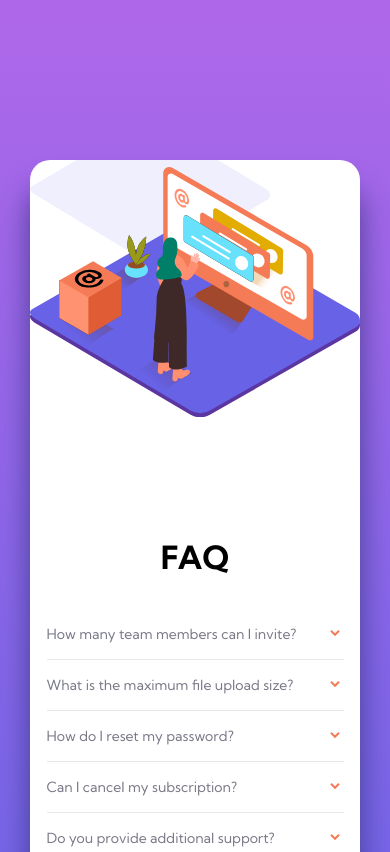
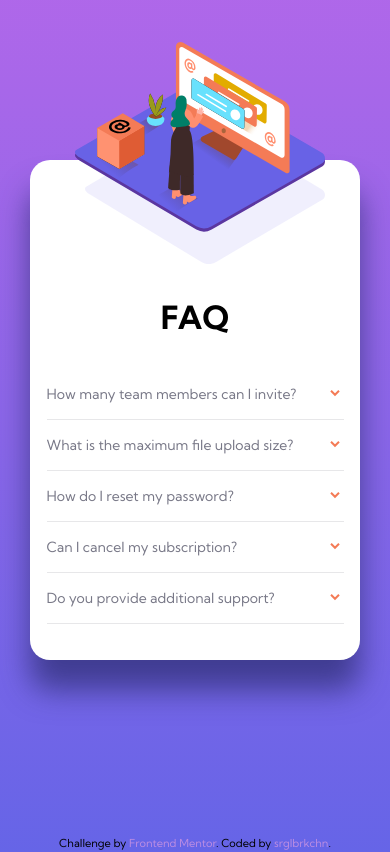
Before and after one commit to srglbrkchn/faq-accordion-card, a React (Create React App) app: page / in a window 390 px wide. Shown: the top 852 px of the page. Built offline with nearby package versions, Linux system fonts and the light colour scheme.

Commit message:
Finish tablet design, mobile design. Final commit.

```diff
--- a/public/styles.css
+++ b/public/styles.css
@@ -37,7 +37,7 @@ body {
 }
 
 .qa {
-    width: 80%;
+    width: 90%;
     display: flex;
     flex-direction: column;
     border-bottom: 1px solid hsl(240, 5%, 91%);
@@ -90,7 +90,18 @@ body {
 
 .woman-mobile {
     position: relative;
-    bottom: 100px;
+    width: 250px;
+    bottom: 225px;
+    left: 45px;
+    display: none;
+    animation: fall-woman 1s ease-in;
+}
+
+.pattern-mobile {
+    position: relative;
+    left: 55px;
+    display: none;
+    animation: slide-box 0.8s ease-in;
 }
 
 .box {
@@ -128,6 +139,34 @@ body {
         right: 130px;
     }
 }
+
+@keyframes fall2 {
+    0% {
+        bottom: 800px;
+    }
+    100% {
+        bottom: 308px;
+    }
+}
+
+@keyframes fall-woman {
+    0% {
+        bottom: 700px;
+    }
+    100% {
+        bottom: 225px;
+    }
+}
+
+@keyframes slide-box {
+    0% {
+        left: -600px;
+    }
+    100% {
+        left: 55px;
+    }
+}
+
 @keyframes fading {
     0% {
         opacity: 0;
@@ -139,7 +178,20 @@ body {
         opacity: 1;
     }
 }
-@media (max-width:900px) {
+
+@media (max-width:1195px) {
+    .frame {
+        width: 85%;
+    }
+
+    .box {
+        right: 100px;
+        animation:none;
+        animation: fall2 1s ease-in;
+    }
+}
+
+@media (max-width:1000px) {
     .frame {
         flex-direction: column;
         height: auto;
@@ -150,7 +202,7 @@ body {
 
     .text-area {
         width: 100%;
-        height: 30rem;
+        height: 25rem;
         align-items: center;
         justify-content: center;
     }
@@ -179,7 +231,16 @@ body {
     }
 
     .pic {
-        height: 300px;
+        height: 100px;
+        overflow:visible;
+    }
+
+    .woman-mobile {
+        display: inline-block;
+    }
+
+    .pattern-mobile {
+        display: inline-block;
     }
 
     .pattern-desktop {
--- a/src/picsComponents/PatternMobile.tsx
+++ b/src/picsComponents/PatternMobile.tsx
@@ -2,7 +2,7 @@ import * as React from "react";
 import { SVGProps } from "react";
 
 const SvgPatternMobile = (props: SVGProps<SVGSVGElement>) => (
-  <svg width={240} height={104} xmlns="http://www.w3.org/2000/svg" {...props}>
+  <svg className="pattern-mobile" width={240} height={104} xmlns="http://www.w3.org/2000/svg" {...props}>
     <path
       d="M116.454 102.048 4.667 34.239c-3.56-2.054-6.61-5.42-3.142-7.627l112.184-66.364c1.682-1.07 4.237-1.773 5.951-.75l117.328 69.904c3.559 2.12 4.198 8.028.652 10.17L131.185 101.94a14.53 14.53 0 0 1-14.731.107z"
       fill="#6862E6"
```
